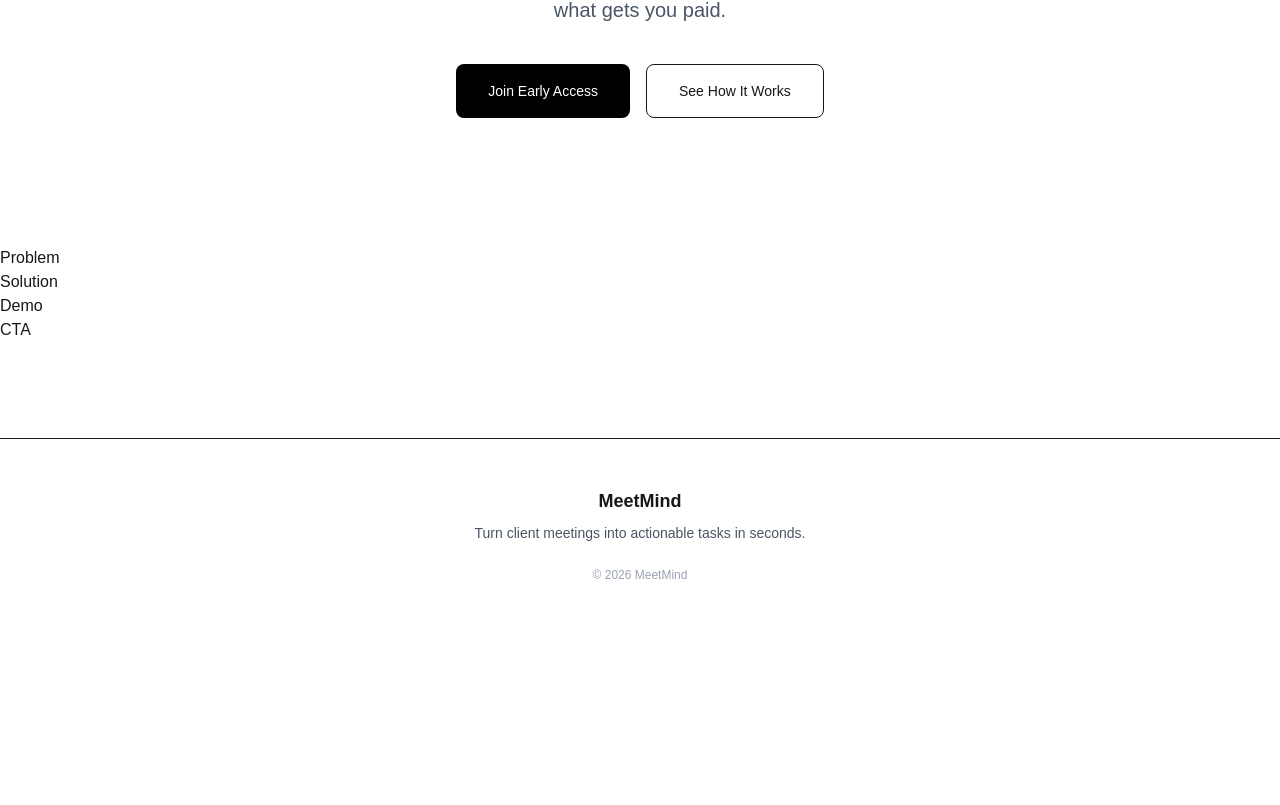
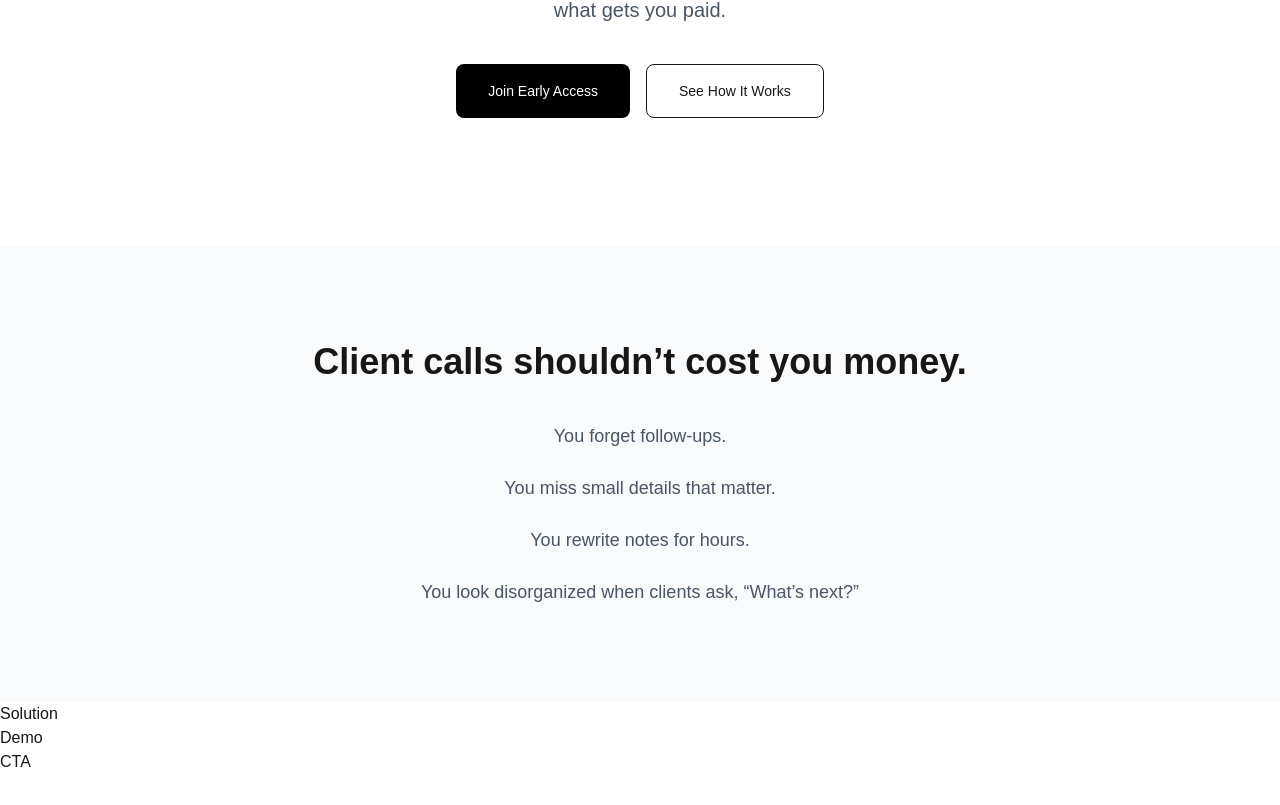
Before and after one commit to iamxenon404/meet-mind, a Next.js app in the folder landingpage/meetmind-landing/: page / in a window 1280 px wide. Shown: the part 403-1208 px from the top of the page. Before the commit the page ends 1034 px from the top, so only its background shows below. Built offline with nearby package versions, Linux system fonts and the light colour scheme.

Commit message:
updated the problem section

```diff
--- a/landingpage/meetmind-landing/app/components/sections/Problem.tsx
+++ b/landingpage/meetmind-landing/app/components/sections/Problem.tsx
@@ -1,9 +1,18 @@
-import React from 'react'
+export default function Problem() {
+  return (
+    <section className="py-24 bg-gray-50 px-6">
+      <div className="max-w-4xl mx-auto text-center">
+        <h2 className="text-3xl md:text-4xl font-bold mb-10">
+          Client calls shouldn’t cost you money.
+        </h2>
 
-const Problem = () => {
-  return (
-    <div>Problem</div>
-  )
+        <div className="space-y-6 text-gray-600 text-lg">
+          <p>You forget follow-ups.</p>
+          <p>You miss small details that matter.</p>
+          <p>You rewrite notes for hours.</p>
+          <p>You look disorganized when clients ask, “What’s next?”</p>
+        </div>
+      </div>
+    </section>
+  );
 }
-
-export default Problem
```
